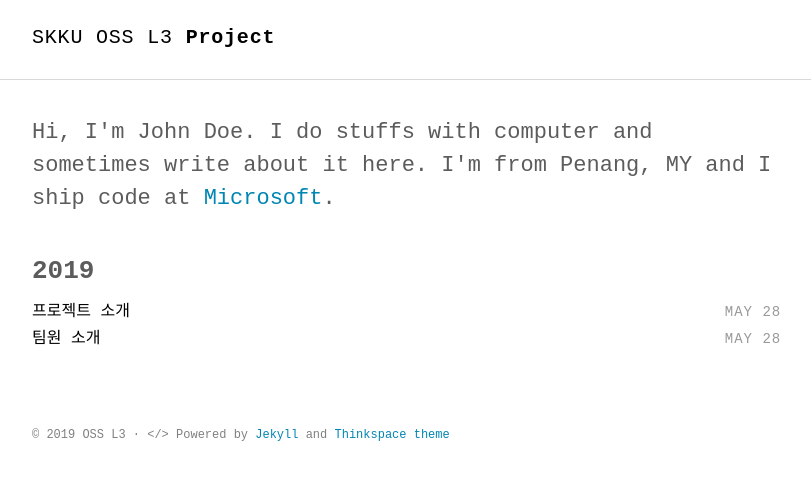
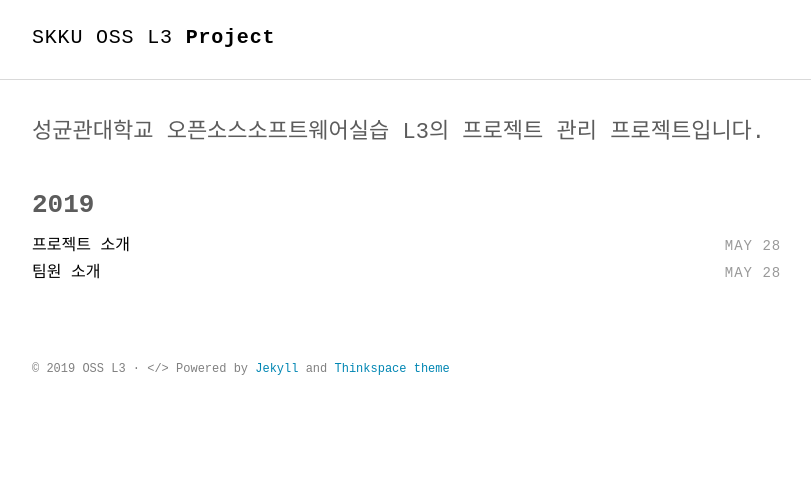
Before and after one commit to 19-1-skku-oss/2019-1-OSS-L3, a Jekyll site: the page built from index.html, in a window 1280 px wide. Shown: the top 480 px of the page, without its empty margins (232-1043 px from the left). Built offline with Jekyll 4.4.1, drawn with Linux system fonts in a browser that asks for light colours; some web fonts are replaced.

Commit message:
[Edit] 소개글 수정

```diff
--- a/_includes/intro.html
+++ b/_includes/intro.html
@@ -1,5 +1,5 @@
 <section class="intro">
   <div class="container">
-    <p class="lead">Hi, I'm John Doe. I do stuffs with computer and sometimes write about it here. I'm from Penang, MY and I ship code at <a href="#">Microsoft</a>.</p>
+    <p class="lead">성균관대학교 오픈소스소프트웨어실습 L3의 프로젝트 관리 프로젝트입니다. </p>
   </div>
 </section>
```
